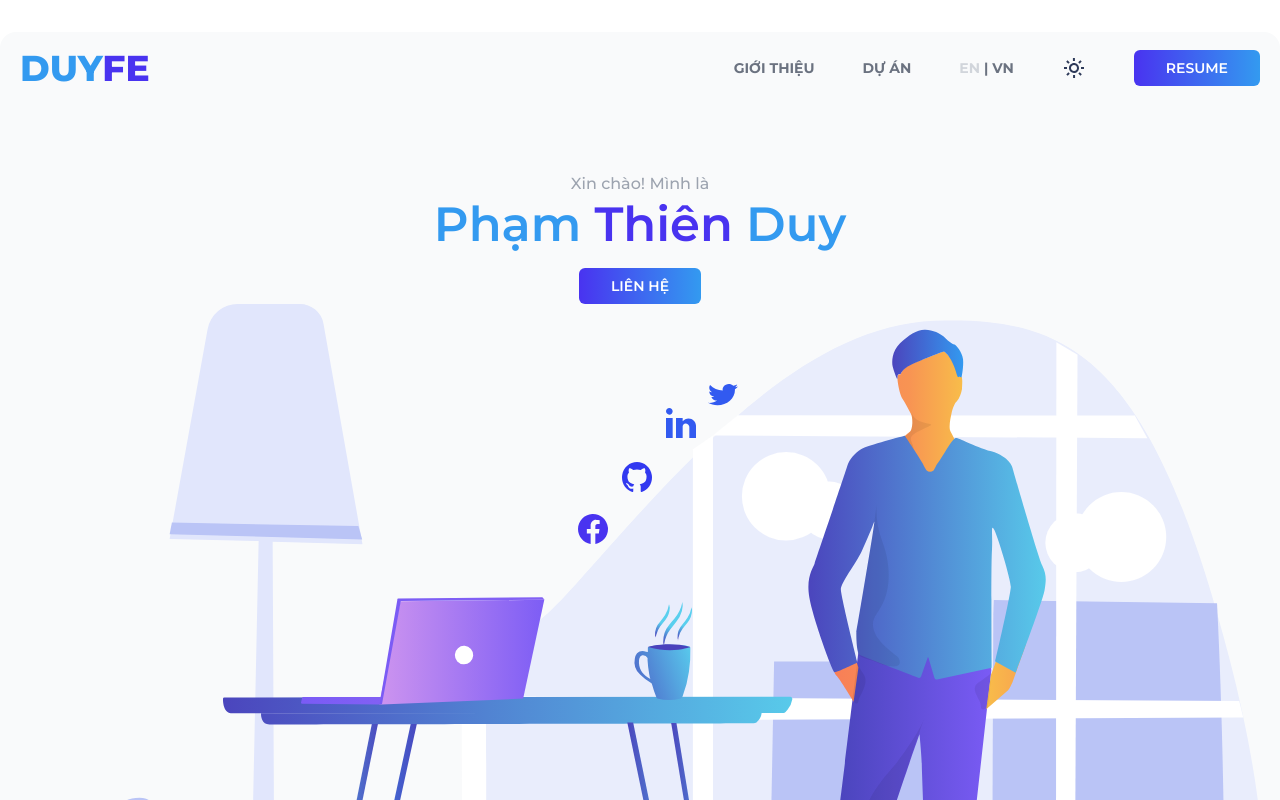
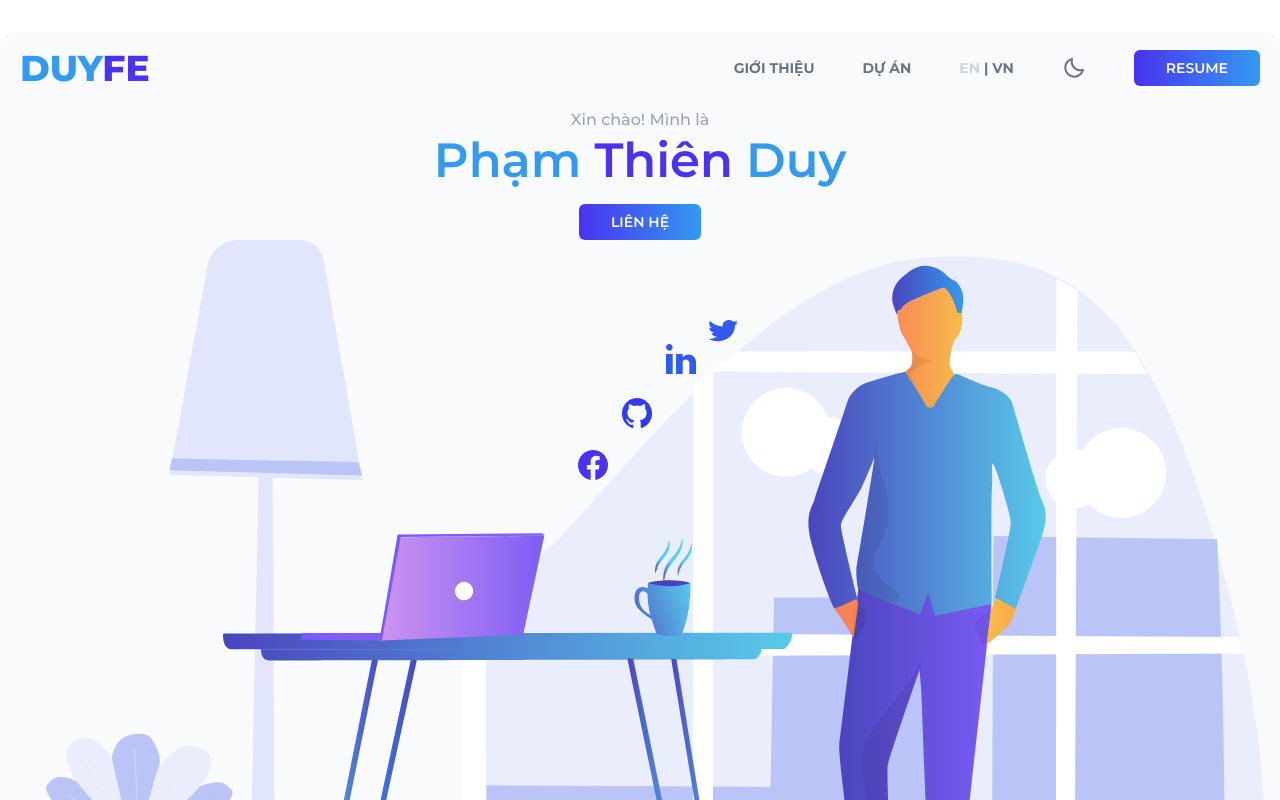
Before and after one commit to phamthienduy-dev/Portfolio-2.0, a React (Create React App) app: page / in a window 1280 px wide. Shown: the top 800 px of the page. Built offline with nearby package versions, Linux system fonts and the light colour scheme; what tailwindcss-border-gradient-radius would draw is missing.

Commit message:
Dark mode toogle added

```diff
--- a/package.json
+++ b/package.json
@@ -14,6 +14,7 @@
     "react": "^17.0.2",
     "react-dom": "^17.0.2",
     "react-hero-icon": "^0.0.7",
+    "react-icons": "^4.3.1",
     "react-intersection-observer": "^8.32.5",
     "react-scripts": "4.0.3",
     "tailwindcss-border-gradient-radius": "^2.0.0",
--- a/src/App.js
+++ b/src/App.js
@@ -1,27 +1,32 @@
 import React, { useState } from "react";
 import "./App.css";
+import { useInView } from "react-intersection-observer";
 
+import NavBar from "./sections/HeroSection/NavBar";
 import HeroSection from "./sections/HeroSection/HeroSection";
 import AboutSection from "./sections/AboutSection/AboutSection";
 import ProjectSection from "./sections/ProjectSection/ProjectSection";
 import CTASection from "./sections/CTASection/CTASection";
 import Footer from "./sections/Footer/Footer";
-import NavBar from "./sections/HeroSection/NavBar";
 
 function App() {
   const [vietnamese, setVietnamese] = useState(true);
 
+  if (vietnamese) {
+    document.title = "Xin chào, mình là Duy!";
+  } else {
+    document.title = "Hi I am Duy!";
+  }
+
   return (
-    <>
+    <div className="h-full pt-8 dark:bg-gray-900">
       <NavBar vietnamese={vietnamese} setVietnamese={setVietnamese} />
       <HeroSection vietnamese={vietnamese} setVietnamese={setVietnamese} />
-
       <AboutSection vietnamese={vietnamese} />
       <ProjectSection vietnamese={vietnamese} />
       <CTASection vietnamese={vietnamese} />
-
       <Footer vietnamese={vietnamese} setVietnamese={setVietnamese} />
-    </>
+    </div>
   );
 }
 
--- /dev/null
+++ b/src/context/theme-context.js
@@ -0,0 +1,49 @@
+import React from "react";
+
+const getInitialTheme = () => {
+  if (typeof window !== "undefined" && window.localStorage) {
+    const storedPrefs = window.localStorage.getItem("color-theme");
+
+    if (typeof storedPrefs === "string") {
+      return storedPrefs;
+    }
+
+    const userMedia = window.matchMedia("(prefers-color-scheme:dark)");
+
+    if (userMedia.matches) {
+      return "dark";
+    }
+
+    return "light";
+  }
+};
+
+export const ThemeContext = React.createContext();
+
+export const ThemeProvider = ({ initialTheme, children }) => {
+  const [theme, setTheme] = React.useState(getInitialTheme);
+
+  const rawSetTheme = (rawTheme) => {
+    const root = window.document.documentElement;
+    const isDark = rawTheme === "dark";
+
+    root.classList.remove(isDark ? "light" : "dark");
+    root.classList.add(rawTheme);
+
+    localStorage.setItem("color-theme", rawTheme);
+  };
+
+  if (initialTheme) {
+    rawSetTheme(initialTheme);
+  }
+
+  React.useEffect(() => {
+    rawSetTheme(theme);
+  }, [theme]);
+
+  return (
+    <ThemeContext.Provider value={{ theme, setTheme }}>
+      {children}
+    </ThemeContext.Provider>
+  );
+};
--- a/src/index.js
+++ b/src/index.js
@@ -1,14 +1,17 @@
-import React from 'react';
-import ReactDOM from 'react-dom';
-import './index.css';
-import App from './App';
-import reportWebVitals from './reportWebVitals';
+import React from "react";
+import ReactDOM from "react-dom";
+import "./index.css";
+import App from "./App";
+import reportWebVitals from "./reportWebVitals";
+import { ThemeProvider } from "./context/theme-context";
 
 ReactDOM.render(
   <React.StrictMode>
-    <App />
+    <ThemeProvider>
+      <App />
+    </ThemeProvider>
   </React.StrictMode>,
-  document.getElementById('root')
+  document.getElementById("root")
 );
 
 // If you want to start measuring performance in your app, pass a function
--- a/src/sections/CTASection/CTAIllustration.js
+++ b/src/sections/CTASection/CTAIllustration.js
@@ -34,7 +34,7 @@ const CTAIllustrationTop = (props) => {
               id="email"
               placeholder="yourname@email.com"
               required
-              className="w-full px-3 border-none  focus:ring-2 focus:ring-blue-600 focus:outline-none"
+              className="w-full px-3 border-none focus:ring-2 focus:ring-blue-600 focus:outline-none"
             />
             <button className="bg-gradient-to-r rounded-md from-secondary-200 to-primary-200 hover:shadow-lg text-white font-semibold py-2 px-8 text-sm ">
               {vietnamese ? "Gửi" : "SUBMIT"}
--- a/src/sections/Footer/Footer.js
+++ b/src/sections/Footer/Footer.js
@@ -7,7 +7,7 @@ const Footer = (props) => {
   const vietnamese = props.vietnamese;
 
   return (
-    <div className="mt-64 container grid grid-cols-3 mb-9 px-11">
+    <div className="mt-64 container grid grid-cols-3 pb-9 px-11">
       <div className="">
         <span className="text-2xl flex justify-self-center font-extrabold ">
           <div className="text-primary-200">DUY</div>
--- a/src/sections/HeroSection/HeroSection.js
+++ b/src/sections/HeroSection/HeroSection.js
@@ -1,13 +1,12 @@
+import React, { useState } from "react";
+
 import Introduction from "./Introduction";
 
 const HeroSection = (props) => {
   return (
-    <div
-      className="container bg-gray-50 rounded-bl-2xl rounded-br-2xl pt-1"
-      id="hero-section"
-    >
+    <section className="container bg-gray-50 rounded-bl-2xl rounded-br-2xl pt-1">
       <Introduction vietnamese={props.vietnamese} />
-    </div>
+    </section>
   );
 };
 
--- a/src/sections/HeroSection/Introduction.js
+++ b/src/sections/HeroSection/Introduction.js
@@ -9,7 +9,7 @@ const Introduction = (props) => {
 
   return (
     <>
-      <div className="text-center mt-16">
+      <div className="text-center">
         <div className="text-gray-400 font-light mb-1">
           {vietnamese ? "Xin chào! Mình là" : "Hi! I am"}
         </div>
--- a/src/sections/HeroSection/NavBar.js
+++ b/src/sections/HeroSection/NavBar.js
@@ -1,6 +1,10 @@
-import modeToggle from "../../assets/modeToggle.svg";
+import React, { useState, useContext } from "react";
+
+import { BiSun, BiMoon } from "react-icons/bi";
+import { ThemeContext } from "../../context/theme-context";
 
 const NavBar = (props) => {
+  const { theme, setTheme } = useContext(ThemeContext);
   const vietnamese = props.vietnamese;
 
   const langueNotActive =
@@ -8,18 +12,14 @@ const NavBar = (props) => {
 
   const languageChangeHandler = (e) => {
     e.preventDefault();
-
     props.setVietnamese((prevState) => !prevState);
   };
 
-  if (vietnamese) {
-    document.title = "Xin chào, mình là Duy!";
-  } else {
-    document.title = "Hi I am Duy!";
-  }
-
   return (
-    <div className="mt-8 font-bold py-4 px-5 sticky z-50 top-0 container bg-gray-50 rounded-tl-2xl rounded-tr-2xl">
+    <header
+      id="nav"
+      className="font-bold py-4 px-5 sticky top-0 z-50 container bg-gray-50 rounded-tl-2xl rounded-tr-2xl "
+    >
       <div className="grid grid-cols-2 text-gray-500">
         <div className="text-4xl flex  font-extrabold justify-self-start ">
           <a href="/">
@@ -60,7 +60,17 @@ const NavBar = (props) => {
               </a>
             </div>
             <a href="#" className="self-center">
-              <img src={modeToggle} alt="Darkmode Toggle" />
+              {theme === "dark" ? (
+                <BiSun
+                  className="h-6 w-6"
+                  onClick={() => setTheme(theme === "dark" ? "light" : "dark")}
+                />
+              ) : (
+                <BiMoon
+                  className="h-6 w-6"
+                  onClick={() => setTheme(theme === "light" ? "dark" : "light")}
+                />
+              )}
             </a>
             <a
               className="bg-gradient-to-r from-secondary-200 to-primary-200 hover:shadow-lg transition duration-300  text-white font-semibold py-2 px-8 rounded-md text-sm "
@@ -72,7 +82,7 @@ const NavBar = (props) => {
           </div>
         </nav>
       </div>
-    </div>
+    </header>
   );
 };
 
--- a/tailwind.config.js
+++ b/tailwind.config.js
@@ -1,6 +1,6 @@
 module.exports = {
   purge: ["./src/**/*.{js,jsx,ts,tsx}", "./public/index.html"],
-  darkMode: false, // or 'media' or 'class'
+  darkMode: "class", // or 'media' or 'class'
   theme: {
     extend: {
       linearBorderGradients: {
```
Also changed, not shown: 1 other file (tests, documents, lock files or other folders).
